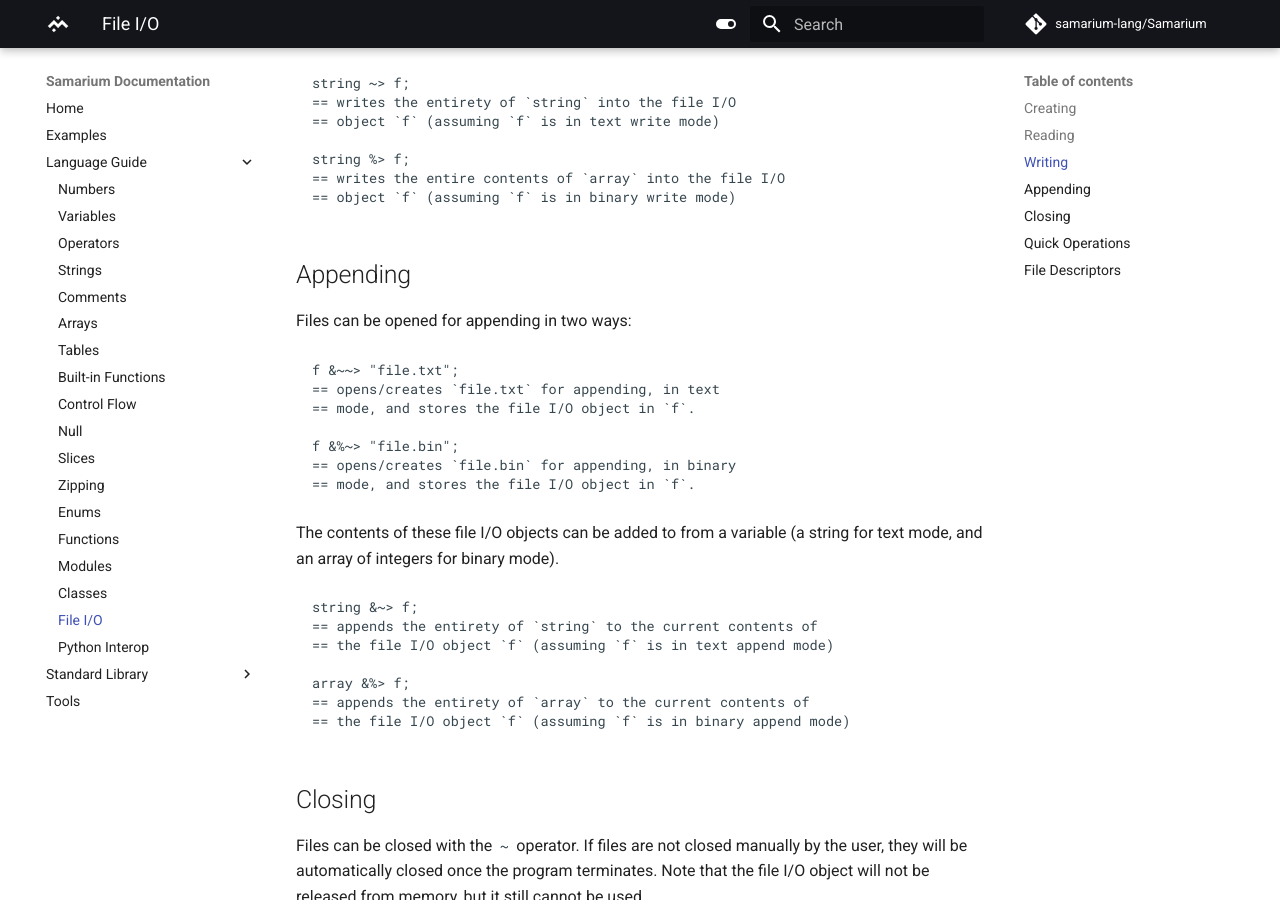
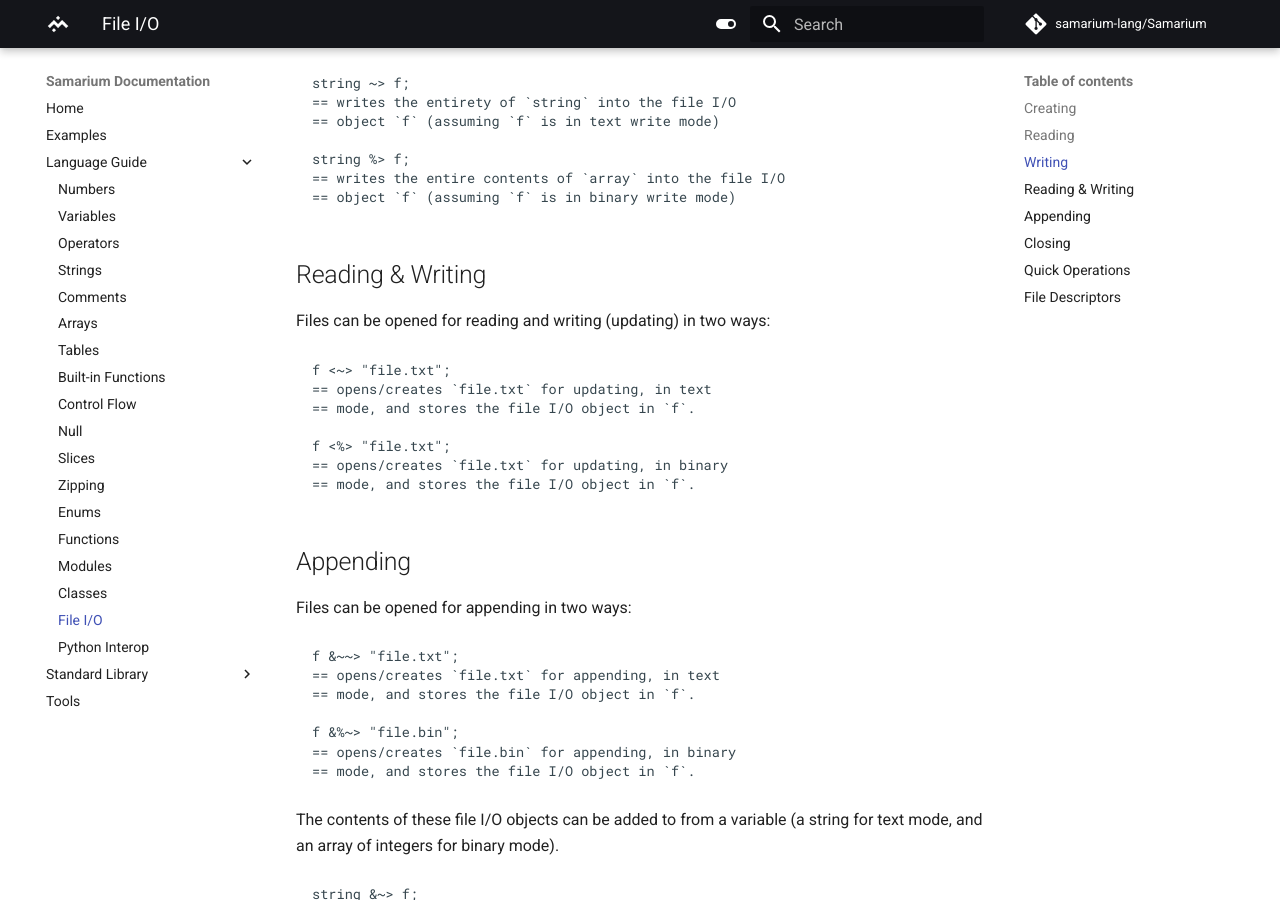
Before and after one commit to samarium-lang/Samarium, an MkDocs documentation site: the page built from docs/fileio.md, in a window 1280 px wide and 900 px high, scrolled down 1835 px. Built offline with MkDocs 1.6.1 and Material for MkDocs 9.7.7, drawn with Linux system fonts in a browser that asks for light colours; comment, search, counter and statistics services are not loaded.

Commit message:
docs(io): mention read-write mode

````diff
--- a/docs/fileio.md
+++ b/docs/fileio.md
@@ -96,6 +96,21 @@ string ~> f;
 string %> f;
 == writes the entire contents of `array` into the file I/O
 == object `f` (assuming `f` is in binary write mode)
+```
+
+
+## Reading & Writing
+
+Files can be opened for reading and writing (updating) in two ways:
+
+```sm
+f <~> "file.txt";
+== opens/creates `file.txt` for updating, in text
+== mode, and stores the file I/O object in `f`.
+
+f <%> "file.txt";
+== opens/creates `file.txt` for updating, in binary
+== mode, and stores the file I/O object in `f`.
 ```
 
 
````
